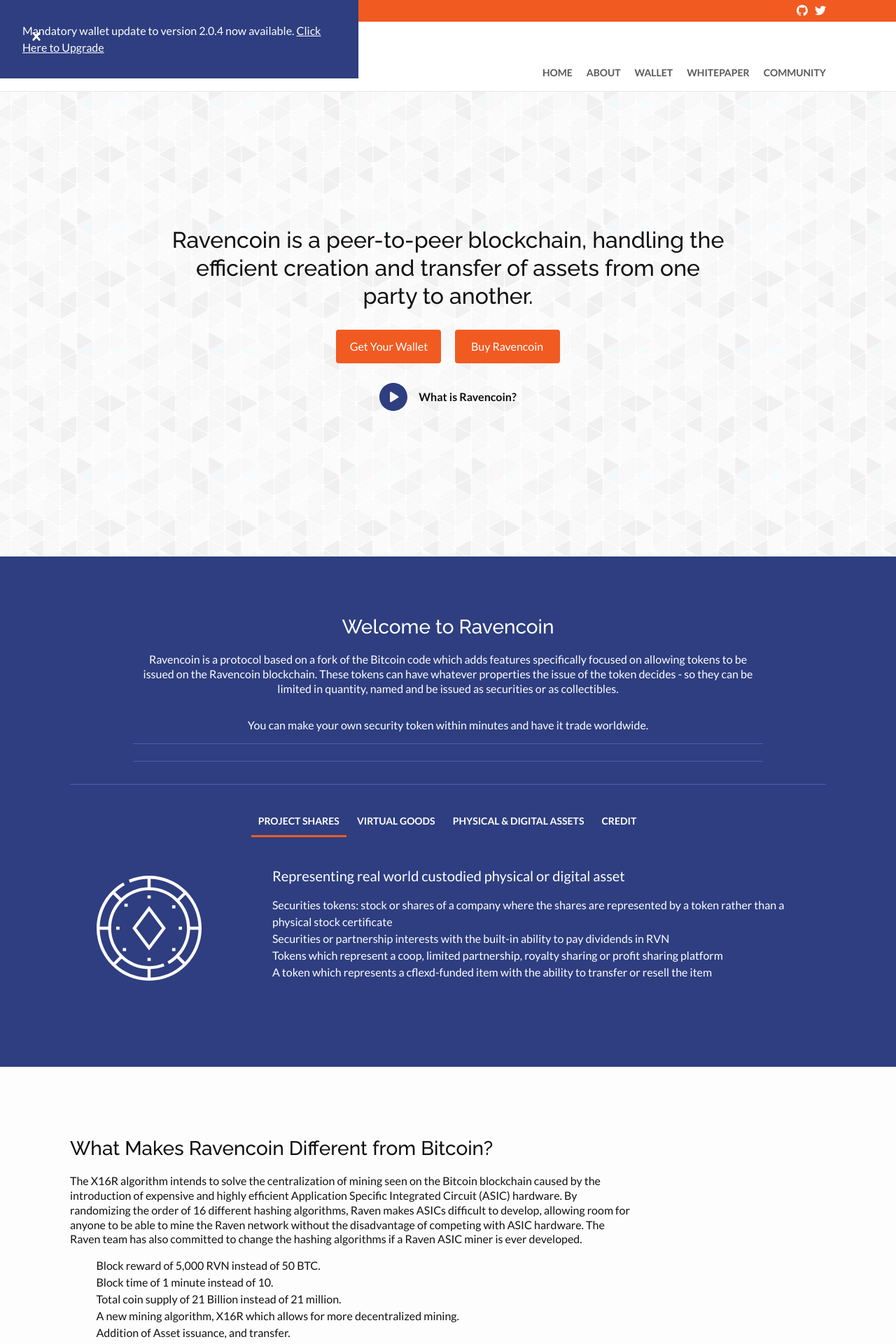
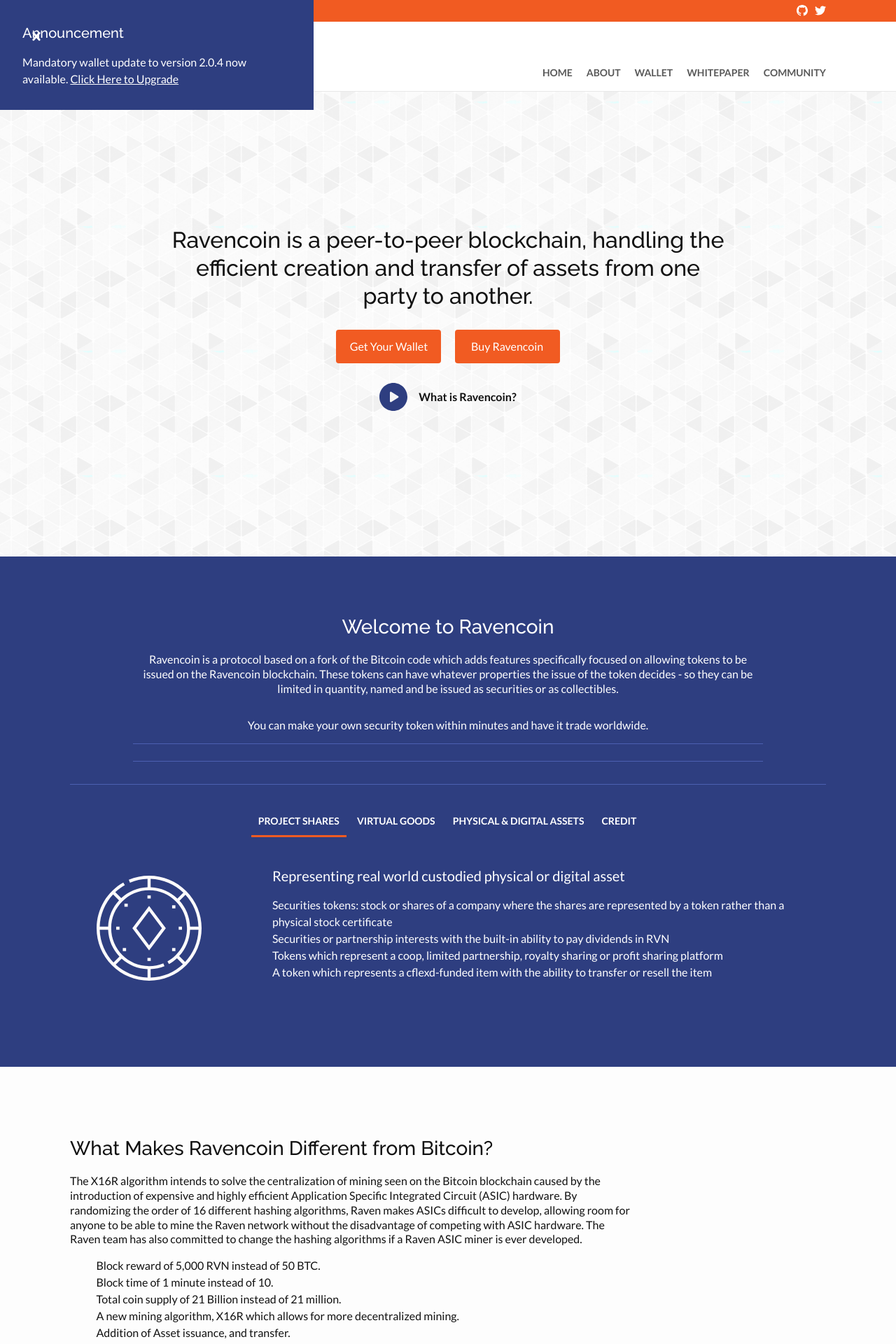
Before and after one commit to RavenProject/ravenproject.github.io, a Jekyll site: the page built from _pages/index.md, in a window 1280 px wide. Shown: the top 1920 px of the page at 70% size. Built offline with Jekyll 4.4.1, drawn with Linux system fonts in a browser that asks for light colours.

Commit message:
added title to modal

```diff
--- a/_includes/modal.html
+++ b/_includes/modal.html
@@ -1,11 +1,12 @@
 {% if page.modalContent %}
 <div id="{{ page.modalId }}" class="fixed pin z-50 overflow-auto bg-smoke-light hidden opacity-transition hide-opacity">
-  <div class="modal-notification relative p-8 bg-white w-full max-w-lg m-auto flex-col flex">
+  <div class="modal-notification relative p-8 bg-white w-full max-w-md m-auto flex-col flex">
     <span id="closeButton" class="absolute pin-t pin-r p-2 z-10">
       <svg class="h-6 w-6 fill-current" role="button" xmlns="http://www.w3.org/2000/svg" viewBox="0 0 20 20"><title>Close</title>
         <path d="M14.348 14.849a1.2 1.2 0 0 1-1.697 0L10 11.819l-2.651 3.029a1.2 1.2 0 1 1-1.697-1.697l2.758-3.15-2.759-3.152a1.2 1.2 0 1 1 1.697-1.697L10 8.183l2.651-3.031a1.2 1.2 0 1 1 1.697 1.697l-2.758 3.152 2.758 3.15a1.2 1.2 0 0 1 0 1.698z"
         /></svg>
     </span>
+    {% if page.modalTitle %}<h3>{{ page.modalTitle }}</h3>{% endif %}
     <div className="modal-content">
       {{ page.modalContent }}
     </div>
--- a/_pages/index.md
+++ b/_pages/index.md
@@ -2,6 +2,7 @@
 layout: default
 title: Home
 permalink: /
+modalTitle: 'Announcement'
 modalContent: 'Mandatory wallet update to version 2.0.4 now available. <a href="/wallet">Click Here to Upgrade</a>'
 modalId: "upgrade-notification"
 ---
```
